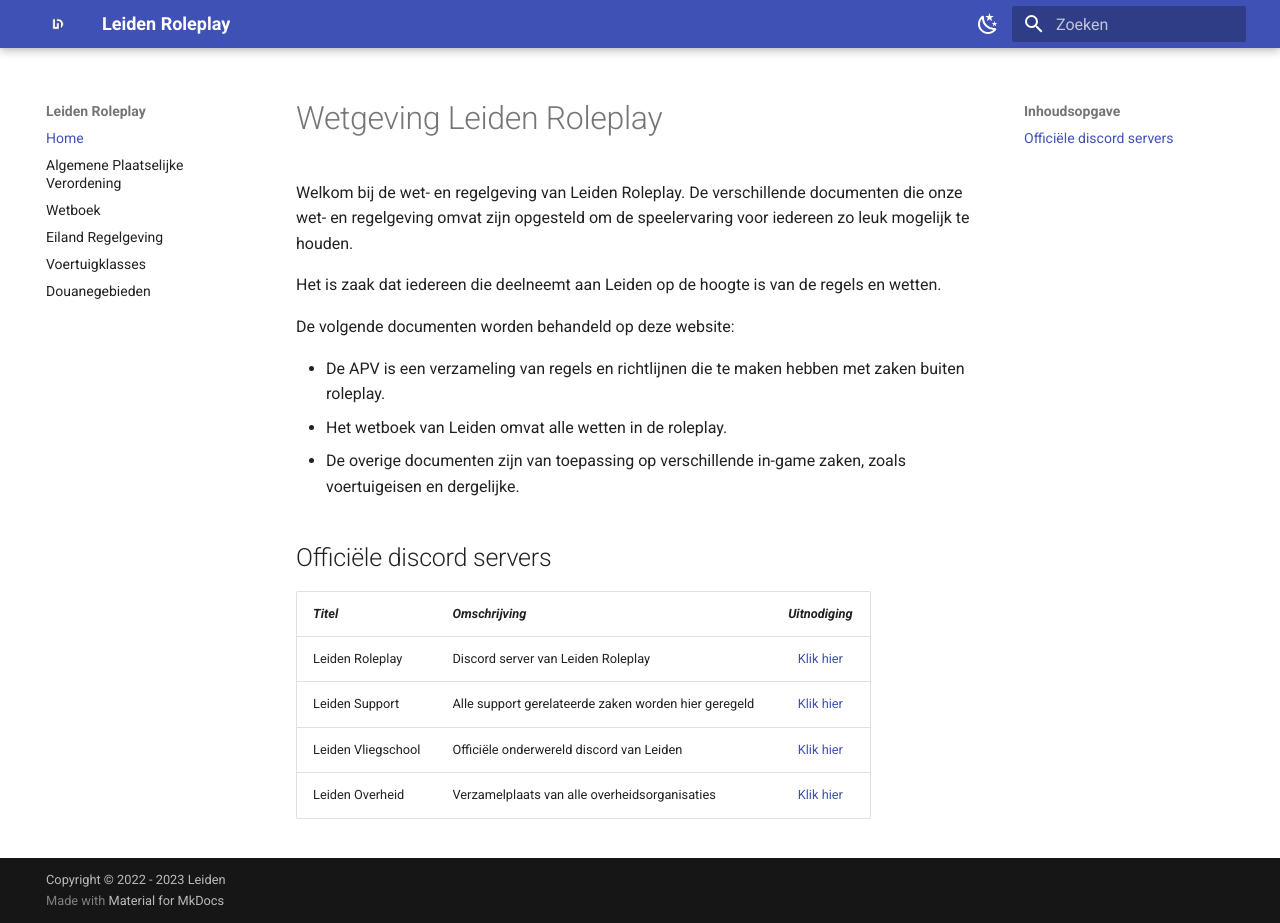
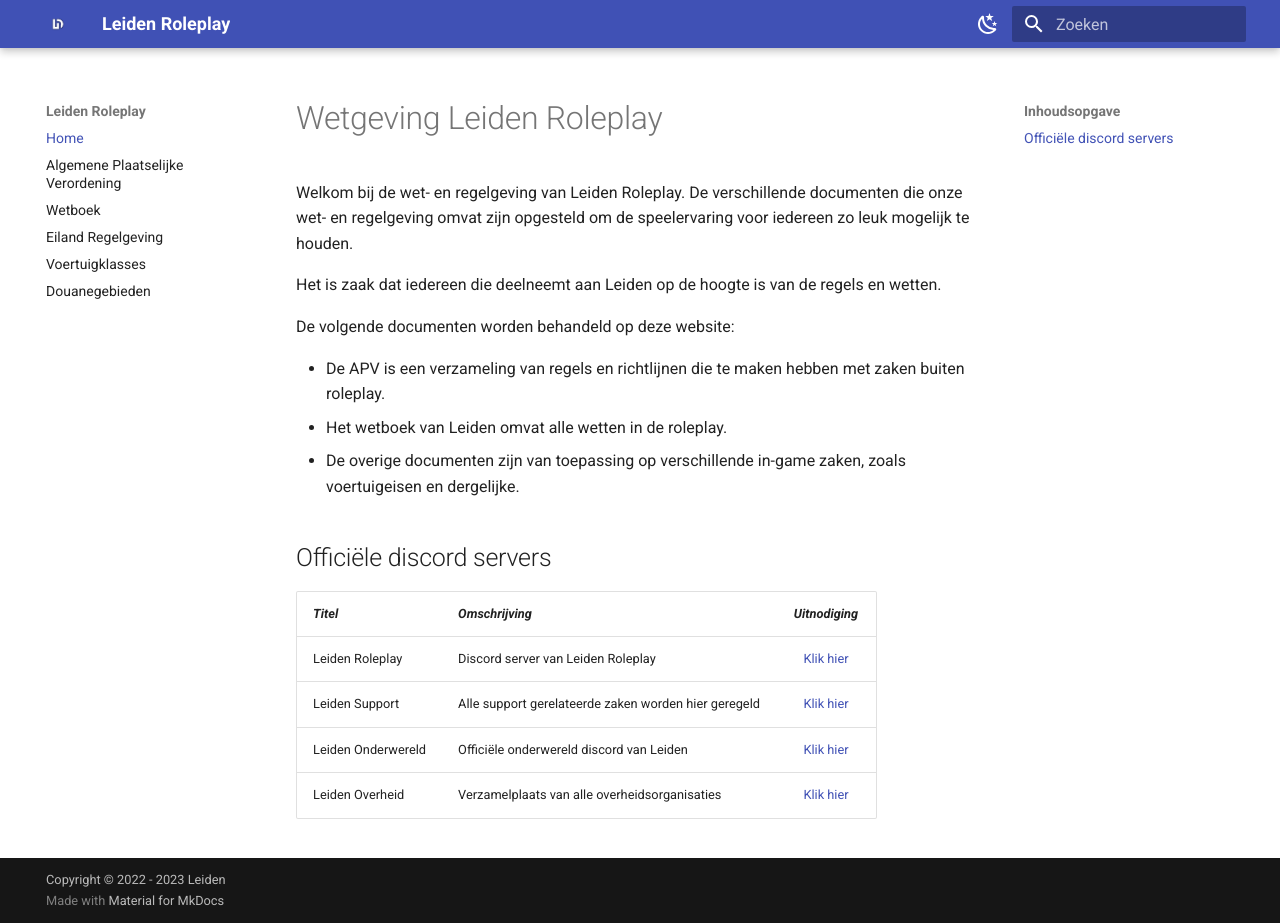
Before and after one commit to Chazzy000/leiden.github.io, an MkDocs documentation site: the page built from docs/index.md, in a window 1280 px wide and 923 px high. Built offline with MkDocs 1.6.1 and Material for MkDocs 9.7.7, drawn with Linux system fonts in a browser that asks for light colours; comment, search, counter and statistics services are not loaded.

Commit message:
Update index.md

```diff
--- a/docs/index.md
+++ b/docs/index.md
@@ -16,5 +16,5 @@
 |---|---|:---:|
 |Leiden Roleplay| Discord server van Leiden Roleplay | [Klik hier](https://discord.gg/leidenrp) |
 |Leiden Support| Alle support gerelateerde zaken worden hier geregeld | [Klik hier](https://discord.gg/Jg24D3GdHr) |
-|Leiden Vliegschool| Officiële onderwereld discord van Leiden | [Klik hier](https://discord.gg/egp4KVsqWr) |
+|Leiden Onderwereld| Officiële onderwereld discord van Leiden | [Klik hier](https://discord.gg/egp4KVsqWr) |
 |Leiden Overheid| Verzamelplaats van alle overheidsorganisaties | [Klik hier](https://discord.gg/vvBSruG6Zm) |
```
